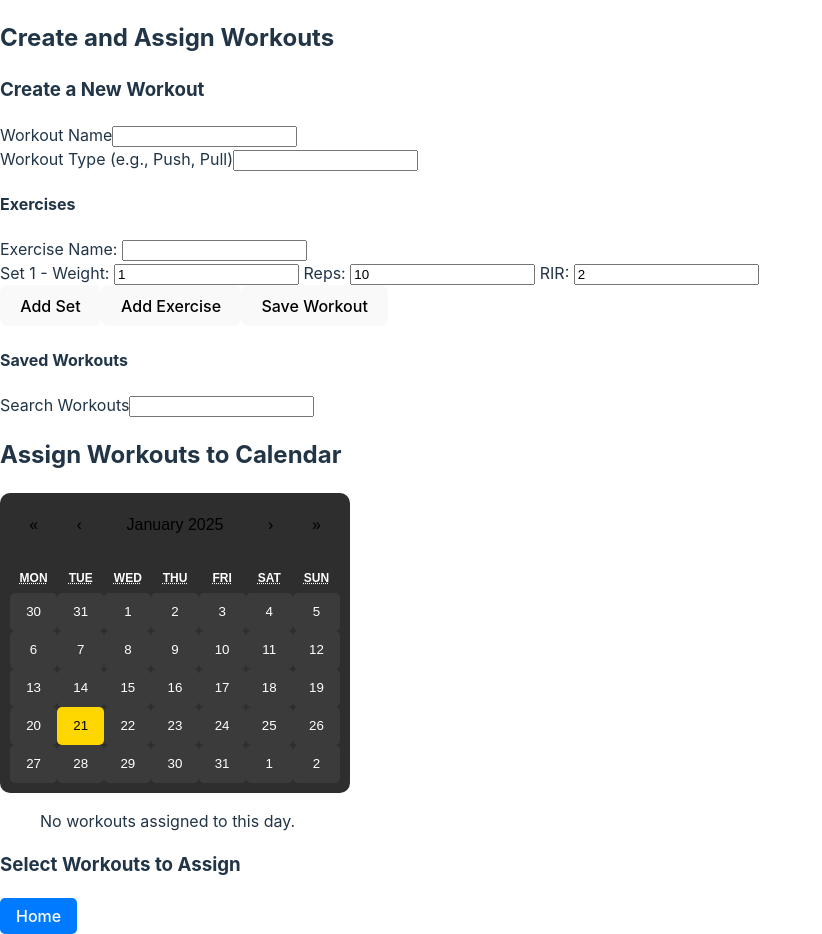
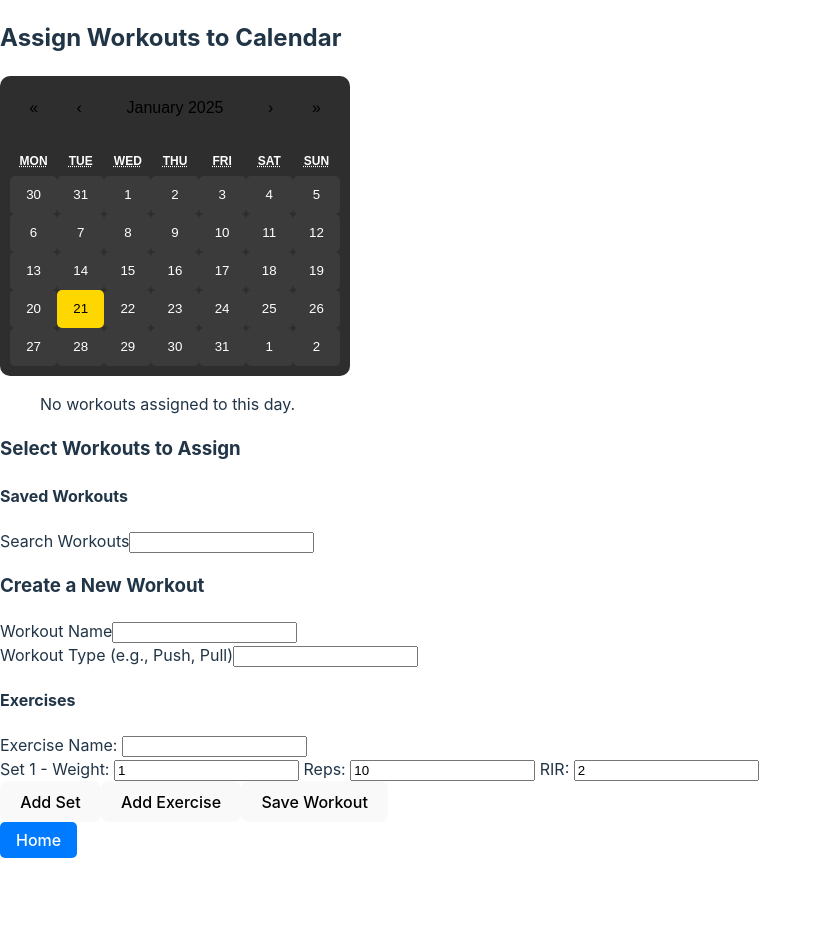
Before and after one commit to NolanNachbar/OptigainsV3, a React (Vite) app: page /workout-plan in a window 1280 px wide. Shown: the whole page, without its empty margins (0-822 px from the left). After the commit the page ends 858 px from the top, so only its background shows below. Built offline with nearby package versions, Linux system fonts and the light colour scheme.

Commit message:
update workout search

```diff
--- a/src/components/Calendar.tsx
+++ b/src/components/Calendar.tsx
@@ -16,6 +16,7 @@ const CalendarComponent: React.FC<CalendarProps> = ({ savedWorkouts }) => {
   const [assignedDays, setAssignedDays] = useState<Record<string, boolean>>({});
   const [workoutsForToday, setWorkoutsForToday] = useState<Workout[]>([]);
   const [modalWorkout, setModalWorkout] = useState<Workout | null>(null);
+  const [search, setSearch] = useState<string>('');
 
   useEffect(() => {
     // Fetch assigned workouts for the selected date
@@ -107,6 +108,11 @@ const CalendarComponent: React.FC<CalendarProps> = ({ savedWorkouts }) => {
     setWorkoutsForToday(callback);
   };
 
+
+  const filteredWorkouts = savedWorkouts.filter(workout =>
+    workout.workoutName.toLowerCase().includes(search.toLowerCase())
+  );
+
   const handleRemoveWorkoutFromList = (workout: Workout) => {
     removeWorkoutFromList(workout.workoutName);
 
@@ -176,7 +182,21 @@ const CalendarComponent: React.FC<CalendarProps> = ({ savedWorkouts }) => {
       </ul>
 
       <h3>Select Workouts to Assign</h3>
-      {savedWorkouts.map((workout, index) => (
+
+      <h4>Saved Workouts</h4>
+
+      {/* Search and List of Workouts */}
+<div>
+  <label>Search Workouts</label>
+  <input
+    type="text"
+    value={search}
+    onChange={(e) => setSearch(e.target.value)}
+  />
+</div>
+
+<ul>
+  {filteredWorkouts.map((workout, index) => (
     <div key={index}>
     <input
       type="checkbox"
@@ -188,6 +208,9 @@ const CalendarComponent: React.FC<CalendarProps> = ({ savedWorkouts }) => {
     <button onClick={() => handleRemoveWorkoutFromList(workout)}>Delete</button>
   </div>
   ))}
+
+</ul>
+
 
       {selectedWorkouts.length > 0 && (
         <>
--- a/src/components/WorkoutForm.tsx
+++ b/src/components/WorkoutForm.tsx
@@ -12,7 +12,6 @@ const WorkoutForm: React.FC<WorkoutFormProps> = ({ setSavedWorkouts }) => {
   const [exercises, setExercises] = useState<Exercise[]>([]);
   const [exerciseName, setExerciseName] = useState<string>('');
   const [sets, setSets] = useState<{ weight: number; reps: number; rir: number }[]>([{ weight: 1, reps: 10, rir: 2 }]); // Changed to hold an array of sets
-  const [search, setSearch] = useState<string>('');
   const [feedback, setFeedback] = useState<string>('');
   const [editingIndex, setEditingIndex] = useState<number | null>(null);
 
@@ -82,10 +81,6 @@ const WorkoutForm: React.FC<WorkoutFormProps> = ({ setSavedWorkouts }) => {
       setFeedback('Please fill all fields with valid values.');
     }
   };
-
-  const filteredWorkouts = loadWorkouts().filter(workout =>
-    workout.workoutName.toLowerCase().includes(search.toLowerCase())
-  );
 
   return (
     <div>
@@ -186,27 +181,6 @@ const WorkoutForm: React.FC<WorkoutFormProps> = ({ setSavedWorkouts }) => {
 
       {/* Save Workout Button */}
       <button onClick={handleSaveWorkout}>Save Workout</button>
-
-      <h4>Saved Workouts</h4>
-
-      {/* Search Workouts */}
-      <div>
-        <label>Search Workouts</label>
-        <input
-          type="text"
-          value={search}
-          onChange={(e) => setSearch(e.target.value)}
-        />
-      </div>
-
-      {/* List of Saved Workouts */}
-      <ul>
-        {filteredWorkouts.map((workout, index) => (
-          <li key={index}>
-            {workout.workoutName} ({workout.workoutType})
-          </li>
-        ))}
-      </ul>
     </div>
   );
 };
--- a/src/pages/WorkoutPlanPage.tsx
+++ b/src/pages/WorkoutPlanPage.tsx
@@ -15,9 +15,8 @@ const WorkoutPlanPage: React.FC = () => {
 
   return (
     <div>
-      <h2>Create and Assign Workouts</h2>
+      <CalendarComponent savedWorkouts={savedWorkouts} />
       <WorkoutForm setSavedWorkouts={setSavedWorkouts} />
-      <CalendarComponent savedWorkouts={savedWorkouts} />
       <HomeButton />
     </div>
   );
--- a/src/utils/localStorage.ts
+++ b/src/utils/localStorage.ts
@@ -196,67 +196,67 @@ export const preloadWorkouts = () => {
           {
             name: "Chest-Supported Row",
             sets: [
-              { weight: 415, reps: 3, rir: 0 },
+              { weight: 415, reps: 9, rir: 0 },
               { weight: 320, reps: 10, rir: 3 },
             ],
             rir: 2,
             logs: [
-              { date: "2025-01-16", weight: 415, reps: 3, rir: 0 },
+              { date: "2025-01-16", weight: 415, reps: 10, rir: 0 },
               { date: "2025-01-10", weight: 320, reps: 10, rir: 3 },
             ],
           },
           {
             name: "Incline Medium Grip Bench Press",
             sets: [
-              { weight: 290, reps: 3, rir: 0 },
+              { weight: 290, reps: 10, rir: 0 },
               { weight: 225, reps: 10, rir: 3 },
             ],
             rir: 2,
             logs: [
-              { date: "2025-01-16", weight: 290, reps: 3, rir: 0 },
+              { date: "2025-01-16", weight: 290, reps: 10, rir: 0 },
               { date: "2025-01-10", weight: 225, reps: 10, rir: 3 },
             ],
           },
           {
             name: "Sus-machine",
             sets: [
-              { weight: 360, reps: 3, rir: 0 },
+              { weight: 360, reps: 10, rir: 0 },
               { weight: 275, reps: 10, rir: 3 },
             ],
             rir: 2,
             logs: [
-              { date: "2025-01-16", weight: 360, reps: 3, rir: 0 },
+              { date: "2025-01-16", weight: 360, reps: 10, rir: 0 },
               { date: "2025-01-10", weight: 275, reps: 10, rir: 3 },
             ],
           },
           {
             name: "Cable Tricep Pushdown",
             sets: [
-              { weight: 45, reps: 3, rir: 0 },
+              { weight: 45, reps: 10, rir: 0 },
               { weight: 35, reps: 10, rir: 3 },
             ],
             rir: 2,
             logs: [
-              { date: "2025-01-16", weight: 45, reps: 3, rir: 0 },
+              { date: "2025-01-16", weight: 45, reps: 10, rir: 0 },
               { date: "2025-01-10", weight: 35, reps: 10, rir: 3 },
             ],
           },
           {
             name: "Leg extensions",
             sets: [
-              { weight: 400, reps: 3, rir: 0 },
+              { weight: 400, reps: 10, rir: 0 },
               { weight: 310, reps: 10, rir: 3 },
             ],
             rir: 2,
             logs: [
-              { date: "2025-01-16", weight: 400, reps: 3, rir: 0 },
+              { date: "2025-01-16", weight: 400, reps: 10, rir: 0 },
               { date: "2025-01-10", weight: 310, reps: 10, rir: 3 },
             ],
           },
           {
             name: "Machine lateral raises",
             sets: [
-              { weight: 150, reps: 3, rir: 0 },
+              { weight: 150, reps: 10, rir: 0 },
               { weight: 115, reps: 10, rir: 3 },
             ],
             rir: 2,
```
Lines whose indentation alone changed are shown as unchanged.
